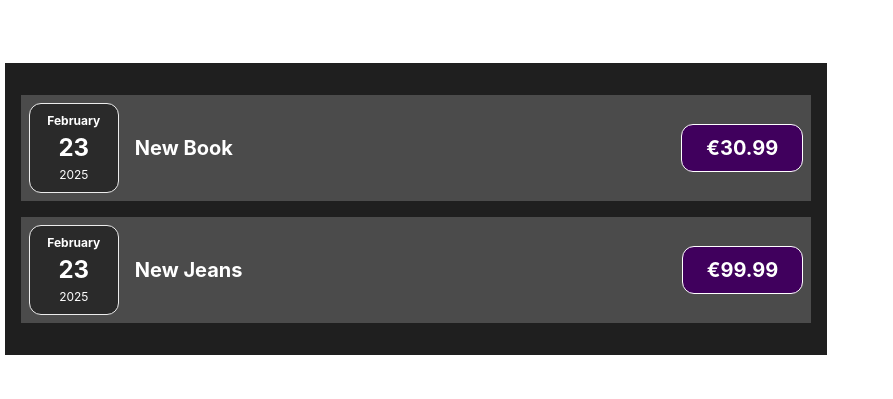
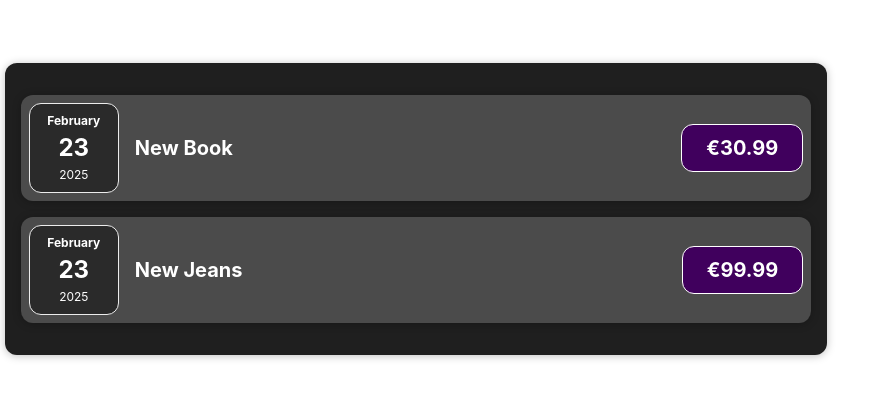
Before and after one commit to paankaur/test-my-expenses-app, a React (Vite) app in the folder react-tund1/react-expenses-2024/: page / in a window 1280 px wide. Shown: the part 191-590 px from the top of the page, without its empty margins (0-893 px from the left). Built offline with nearby package versions, Linux system fonts and the light colour scheme.

Commit message:
ExpenseItem ymberkujundamine olemasoleva Card komponendi abil

```diff
--- a/react-tund1/react-expenses-2024/src/components/ExpenseItem.jsx
+++ b/react-tund1/react-expenses-2024/src/components/ExpenseItem.jsx
@@ -1,14 +1,13 @@
 // ExpenseItem.jsx
 import "./ExpenseItem.css";
 import ExpenseDate from "./ExpenseDate.jsx";
+import Card from "./Card.jsx";
 
 const ExpenseItem = (props) => {
 
 
-
-
   return (
-    <div className="expense-item">
+    <Card className="expense-item">
       <ExpenseDate date={props.data.date}/>
       <div className="expense-item__description">
         <h2>{props.data.title}</h2>
@@ -16,7 +15,7 @@ const ExpenseItem = (props) => {
           €{props.data.price.toFixed(2)}
         </div>
       </div>
-    </div>
+    </Card>
   );
 };
 
--- a/react-tund1/react-expenses-2024/src/components/Expenses.jsx
+++ b/react-tund1/react-expenses-2024/src/components/Expenses.jsx
@@ -9,11 +9,11 @@ const Expenses = (props) => {
 
 
   return (
-    <div className="expenses">
+    <Card className="expenses">
       {props.items.map((expense, index) => (
         <ExpenseItem key={index} data={expense} />
       ))}
-    </div>
+    </Card>
   );
 };
 
```
